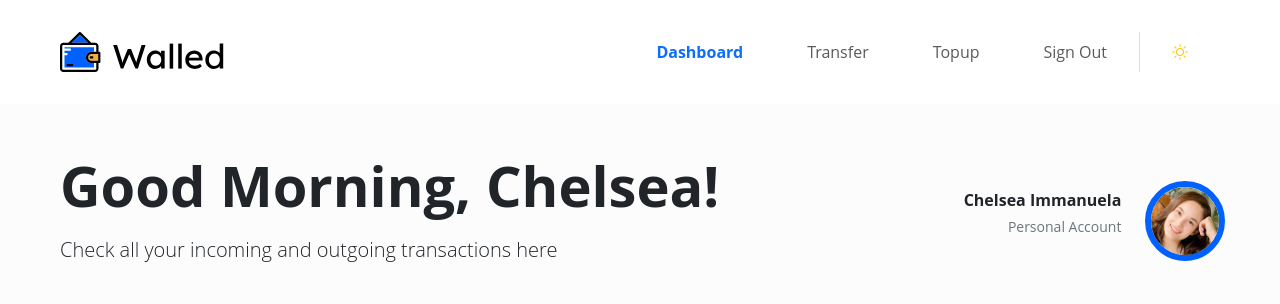
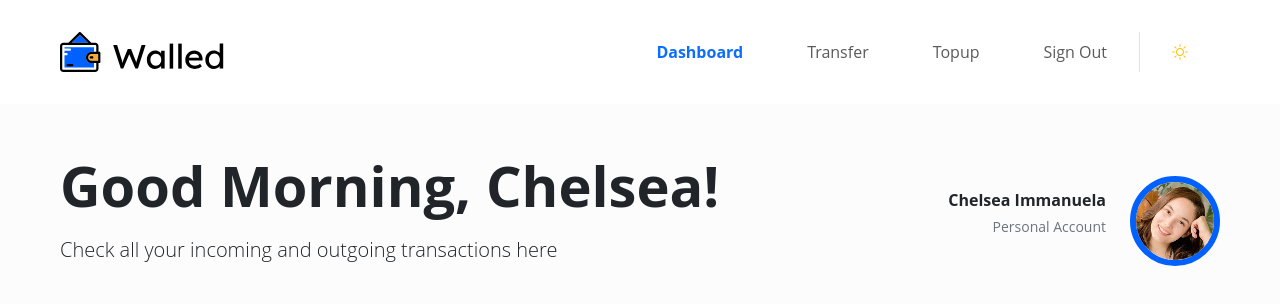
Before and after one commit to naufalmuafi/walled, a React (Vite) app: page / in a window 1280 px wide. Shown: the top 304 px of the page. Built offline with nearby package versions, Linux system fonts and the light colour scheme.

Commit message:
fix: adjust the layout of the right side

```diff
--- a/src/components/Hero.jsx
+++ b/src/components/Hero.jsx
@@ -7,7 +7,7 @@ function Hero() {
         <div className="hero p-5">
             <div className="container-fluid">
                 <div className="row align-items-center">
-                    <div className="greeting col-md-8">
+                    <div className="greeting col-md-9">
                         <h1 className="display-4 fw-bold mb-3">
                             Good Morning, Chelsea!
                         </h1>
@@ -16,8 +16,8 @@ function Hero() {
                             here
                         </p>
                     </div>
-                    <div className="my-account col-md-4 ms-auto">
-                        <div className="row align-items-center">
+                    <div className="my-account col-md-3 ms-auto">
+                        <div className="row align-items-center justify-content-end">
                             <div className="col text-end">
                                 <p className="fw-bold mb-1">
                                     Chelsea Immanuela
@@ -27,7 +27,7 @@ function Hero() {
                                 </p>
                             </div>
 
-                            <div className="col-3">
+                            <div className="col-auto">
                                 <img
                                     src={profPict}
                                     alt="Profile Picture"
--- a/src/styles/hero.css
+++ b/src/styles/hero.css
@@ -1,6 +1,6 @@
 .profile-image {
-  width: 80px;
-  height: 80px;
+  width: 90px;
+  height: 90px;
   object-fit: cover;
   border: 6px solid #0061FF;
 }
```
